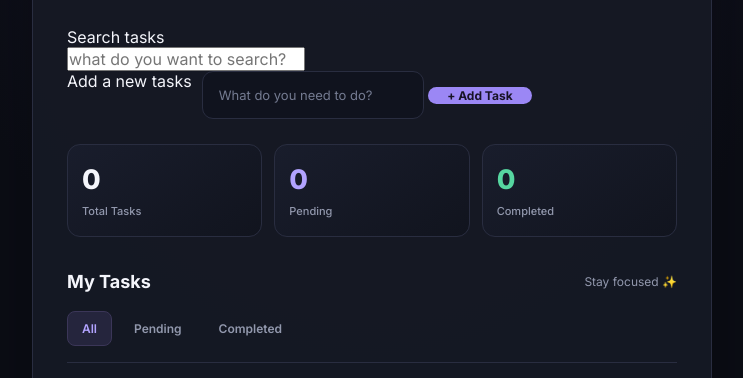
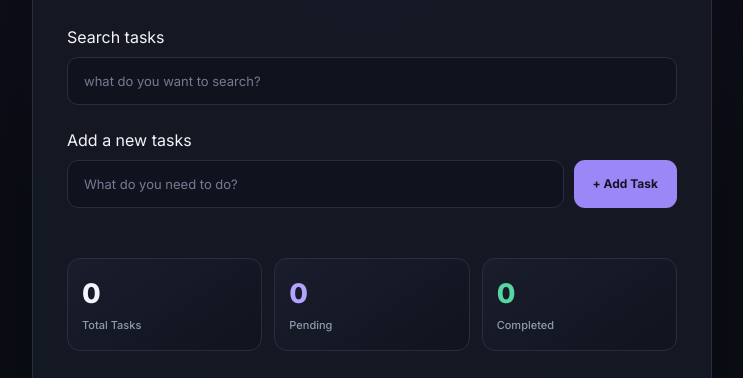
Before and after one commit to ritumeena16/to-do-app, a plain HTML site: page index.html in a window 1280 px wide. Shown: the part 203-581 px from the top of the page, without its empty margins (268-1011 px from the left). Drawn offline with Linux system fonts and the light colour scheme.

Commit message:
Refactor CSS for task management interface
Updated styles and added search functionality to the task management interface.

```diff
--- a/style.css
+++ b/style.css
@@ -82,10 +82,47 @@ input:focus-visible {
     line-height: 1.7;
 }
 
+.search-box {
+    display: flex;
+    gap: 10px;
+    margin-bottom: 25px;
+    flex-direction: column;
+}
+
+
+#search-input {
+    flex: 1;
+    min-width: 0;
+    padding: 15px 16px;
+    border: 1px solid var(--border-color);
+    border-radius: 11px;
+    outline: none;
+    background: var(--input-color);
+    color: var(--text-color);
+    font-size: 13px;
+    transition: border-color 0.2s ease, box-shadow 0.2s ease;
+}
+
+#search-input::placeholder {
+    color: #747b91;
+}
+
+#search-input:focus {
+    border-color: var(--accent-color);
+    box-shadow: 0 0 0 3px rgba(155, 135, 245, 0.1);
+}
+
 .task-form {
     display: flex;
     gap: 10px;
     margin-bottom: 25px;
+    flex-direction: column;
+}
+
+.Add-section{
+display: flex;
+gap: 10px;
+margin-bottom: 25px;
 }
 
 #task-input {
```
